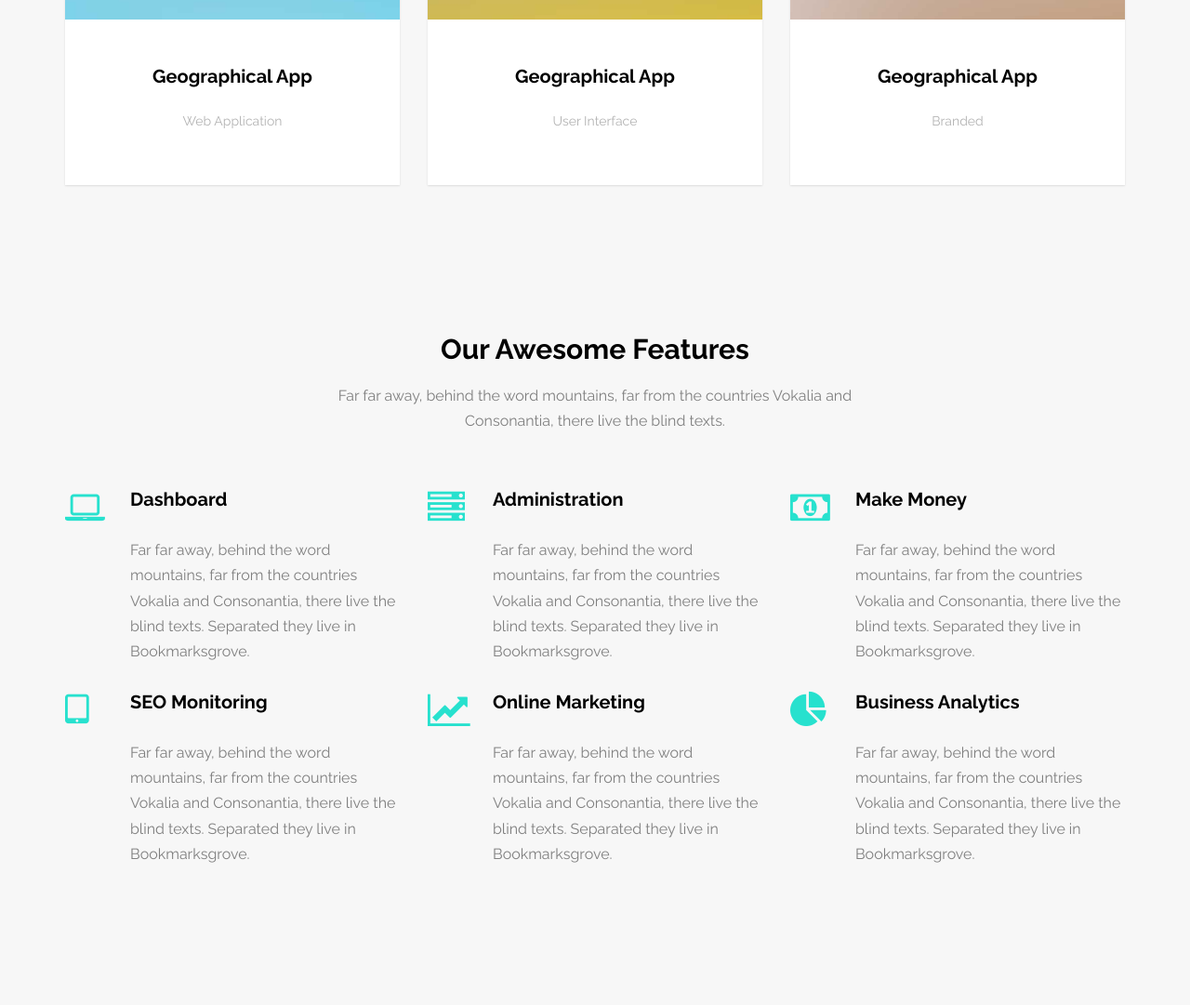
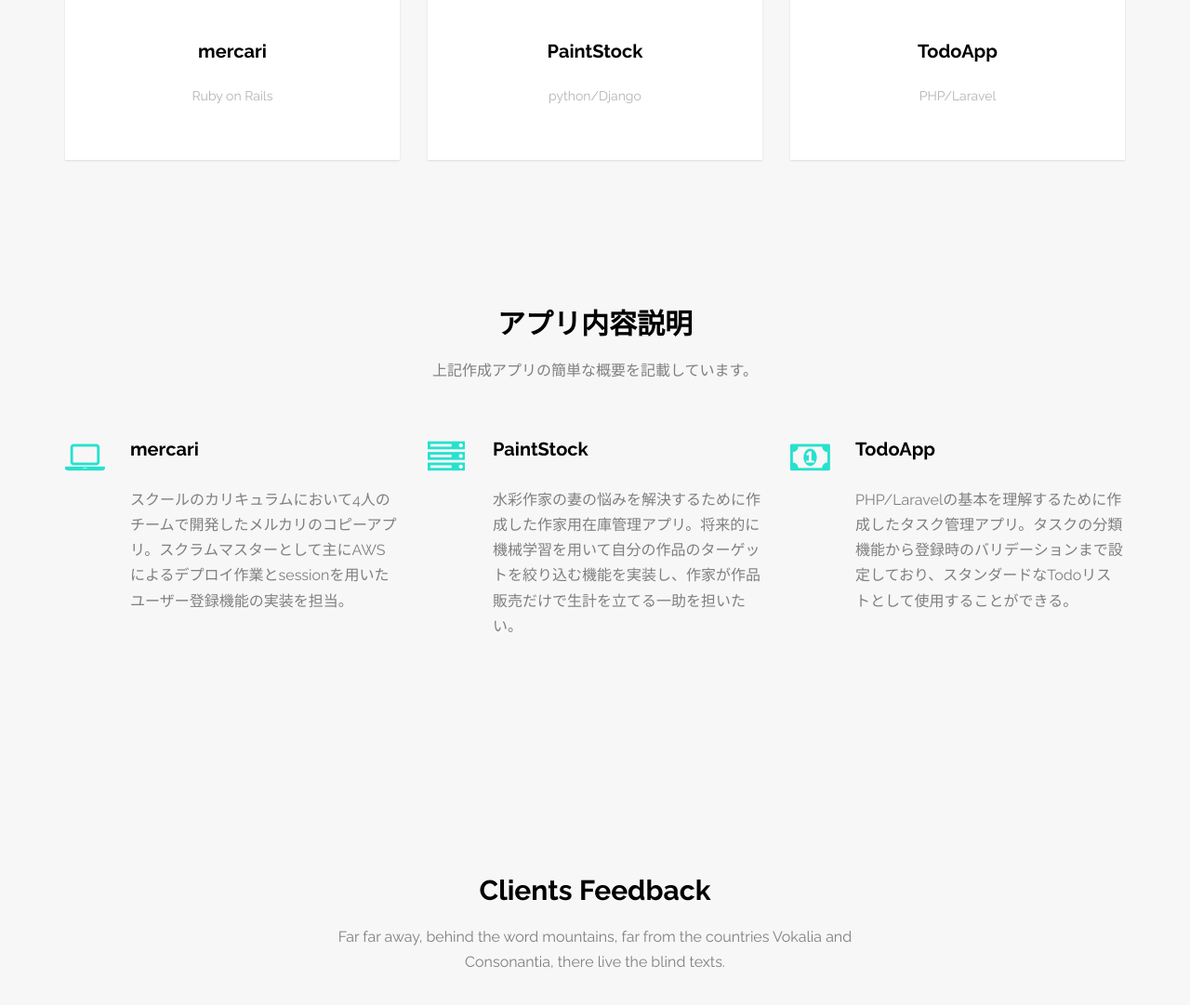
Before and after one commit to nobu04/nobu04.github.io, a plain HTML site: page index.html in a window 1280 px wide. Shown: the part 640-1721 px from the top of the page at 93% size. Drawn offline with Linux system fonts and the light colour scheme; files whose address does not match are found by name.

Commit message:
アプリの記載

```diff
--- a/index.html
+++ b/index.html
@@ -82,8 +82,8 @@
 		<div class="container">
 			<div class="row">
 				<div class="col-md-6 col-md-offset-3 text-center fh5co-heading animate-box">
-					<h2>Latest Projects</h2>
-					<p>Far far away, behind the word mountains, far from the countries Vokalia and Consonantia, there live the blind texts. </p>
+					<h2>作成アプリ一覧</h2>
+					<p>画像クリックでWebアプリのリンク先に遷移します。</p>
 				</div>
 			</div>
 			<div class="row">
@@ -92,8 +92,8 @@
 						<div class="image" style="background-image: url(images/image_1.jpg)"></div>
 						<div class="v-align">
 							<div class="v-align-middle">
-								<h3 class="title">Geographical App</h3>
-								<h5 class="category">Web Application</h5>
+								<h3 class="title">mercari</h3>
+								<h5 class="category">Ruby on Rails</h5>
 							</div>
 						</div>
 					</a>
@@ -103,8 +103,8 @@
 						<div class="image" style="background-image: url(images/image_2.jpg)"></div>
 						<div class="v-align">
 							<div class="v-align-middle">
-								<h3 class="title">Geographical App</h3>
-								<h5 class="category">User Interface</h5>
+								<h3 class="title">PaintStock</h3>
+								<h5 class="category">python/Django</h5>
 							</div>
 						</div>
 					</a>
@@ -114,8 +114,8 @@
 						<div class="image" style="background-image: url(images/image_3.jpg)"></div>
 						<div class="v-align">
 							<div class="v-align-middle">
-								<h3 class="title">Geographical App</h3>
-								<h5 class="category">Branded</h5>
+								<h3 class="title">TodoApp</h3>
+								<h5 class="category">PHP/Laravel</h5>
 							</div>
 						</div>
 					</a>
@@ -127,8 +127,8 @@
 		<div class="container">
 			<div class="row">
 				<div class="col-md-6 col-md-offset-3 text-center fh5co-heading animate-box">
-					<h2>Our Awesome Features</h2>
-					<p>Far far away, behind the word mountains, far from the countries Vokalia and Consonantia, there live the blind texts. </p>
+					<h2>アプリ内容説明</h2>
+					<p>上記作成アプリの簡単な概要を記載しています。</p>
 				</div>
 			</div>
 			<div class="row">
@@ -136,8 +136,8 @@
 					<div class="services">
 						<i class="icon-laptop"></i>
 						<div class="desc">
-							<h3>Dashboard</h3>
-							<p>Far far away, behind the word mountains, far from the countries Vokalia and Consonantia, there live the blind texts. Separated they live in Bookmarksgrove.</p>
+							<h3>mercari</h3>
+							<p>スクールのカリキュラムにおいて4人のチームで開発したメルカリのコピーアプリ。スクラムマスターとして主にAWSによるデプロイ作業とsessionを用いたユーザー登録機能の実装を担当。</p>
 						</div>
 					</div>
 				</div>
@@ -145,8 +145,8 @@
 					<div class="services">
 						<i class="icon-server"></i>
 						<div class="desc">
-							<h3>Administration</h3>
-							<p>Far far away, behind the word mountains, far from the countries Vokalia and Consonantia, there live the blind texts. Separated they live in Bookmarksgrove.</p>
+							<h3>PaintStock</h3>
+							<p>水彩作家の妻の悩みを解決するために作成した作家用在庫管理アプリ。将来的に機械学習を用いて自分の作品のターゲットを絞り込む機能を実装し、作家が作品販売だけで生計を立てる一助を担いたい。</p>
 						</div>
 					</div>
 				</div>
@@ -154,35 +154,8 @@
 					<div class="services">
 						<i class="icon-money"></i>
 						<div class="desc">
-							<h3>Make Money</h3>
-							<p>Far far away, behind the word mountains, far from the countries Vokalia and Consonantia, there live the blind texts. Separated they live in Bookmarksgrove.</p>
-						</div>
-					</div>
-				</div>
-				<div class="col-md-4 animate-box">
-					<div class="services">
-						<i class="icon-tablet"></i>
-						<div class="desc">
-							<h3>SEO Monitoring</h3>
-							<p>Far far away, behind the word mountains, far from the countries Vokalia and Consonantia, there live the blind texts. Separated they live in Bookmarksgrove.</p>
-						</div>
-					</div>
-				</div>
-				<div class="col-md-4 animate-box">
-					<div class="services">
-						<i class="icon-line-chart"></i>
-						<div class="desc">
-							<h3>Online Marketing</h3>
-							<p>Far far away, behind the word mountains, far from the countries Vokalia and Consonantia, there live the blind texts. Separated they live in Bookmarksgrove.</p>
-						</div>
-					</div>
-				</div>
-				<div class="col-md-4 animate-box">
-					<div class="services">
-						<i class="icon-pie-chart"></i>
-						<div class="desc">
-							<h3>Business Analytics</h3>
-							<p>Far far away, behind the word mountains, far from the countries Vokalia and Consonantia, there live the blind texts. Separated they live in Bookmarksgrove.</p>
+							<h3>TodoApp</h3>
+							<p>PHP/Laravelの基本を理解するために作成したタスク管理アプリ。タスクの分類機能から登録時のバリデーションまで設定しており、スタンダードなTodoリストとして使用することができる。</p>
 						</div>
 					</div>
 				</div>
```
